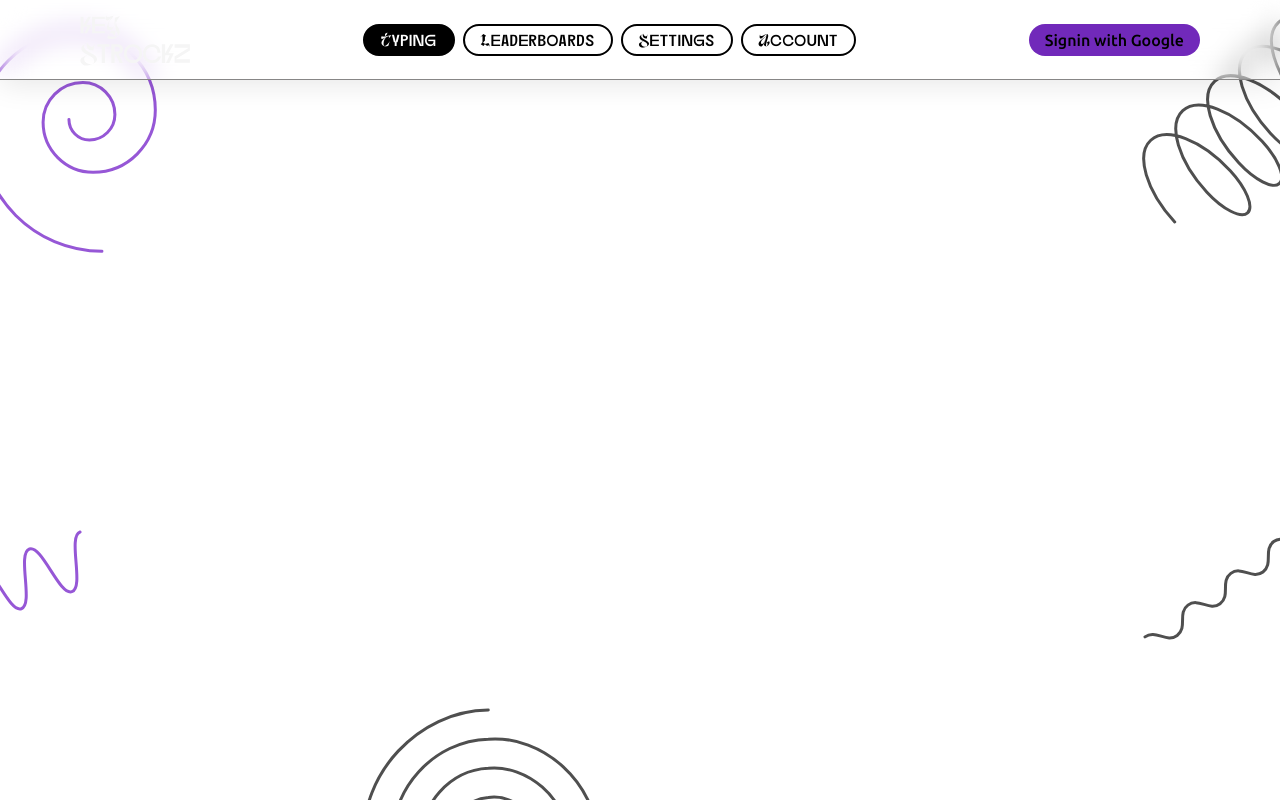
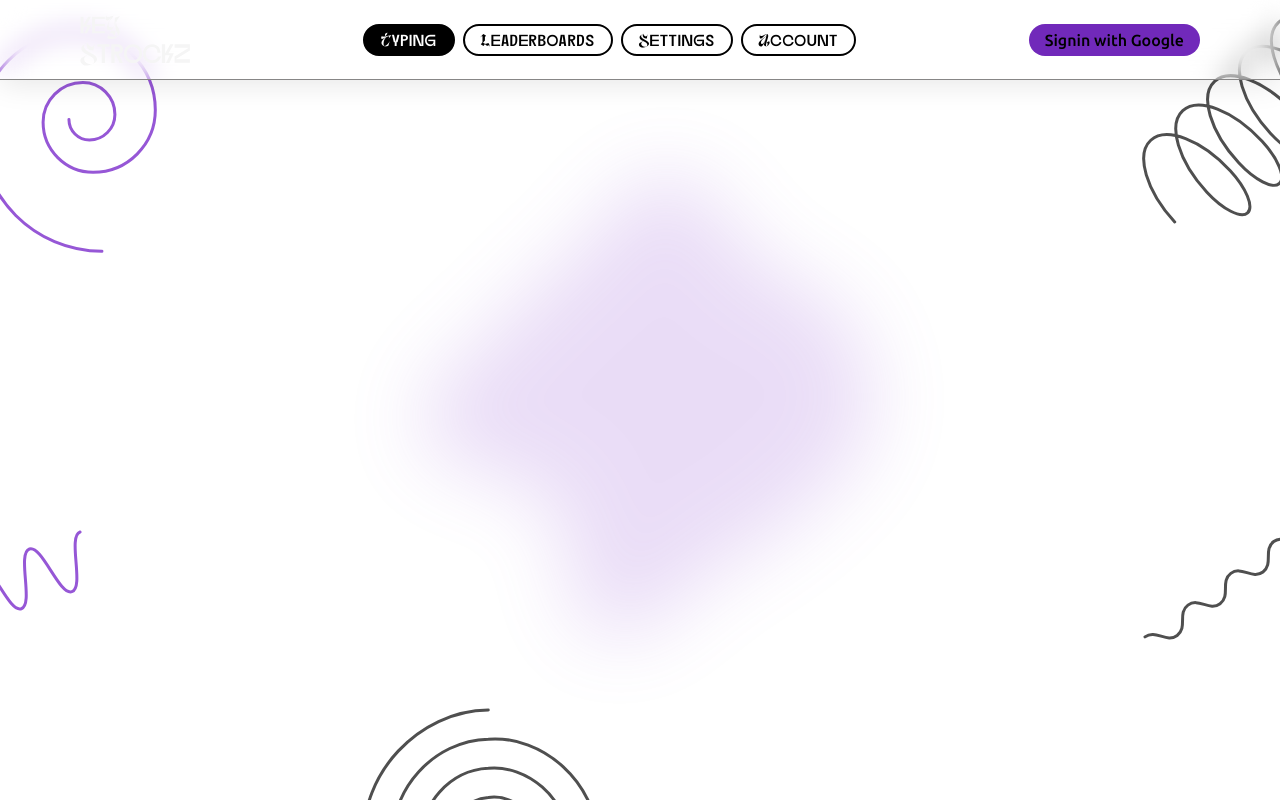
Before and after one commit to pinugit/keystrockz, a Next.js app: page / in a window 1280 px wide. Built offline with nearby package versions, Linux system fonts and the light colour scheme; no server answers.

Commit message:
added prisma

```diff
--- /dev/null
+++ b/app/components/BackgroundBlobAnimation/BgBlobAnimate.module.css
@@ -0,0 +1,26 @@
+.blob {
+  animation: blob1 2s infinite;
+}
+
+@keyframes blob1 {
+  0% {
+    d: path(
+      "M201.349 0.747984C238.114 3.59568 271.795 18.9534 302.74 38.9569C333.587 58.8977 362.689 82.5283 378.822 115.472C395.186 148.889 401.791 187.622 393.27 223.828C385.074 258.651 354.393 281.374 333.015 310.094C309.56 341.605 297.575 385.004 261.549 400.785C224.666 416.942 179.856 410.239 143.395 393.157C109.143 377.11 92.2891 340.426 69.0813 310.614C47.2462 282.565 21.5852 257.566 11.3627 223.55C0.0788197 186.003 -5.86417 144.941 8.30468 108.38C22.8116 70.9456 54.1818 42.0083 89.3054 22.4251C123.199 3.52762 162.635 -2.25065 201.349 0.747984Z"
+    );
+  }
+  33% {
+    d: path(
+      "M165.465 4.92849C199.857 6.93319 234.371 5.85283 262.759 25.3615C297.655 49.3419 331.155 80.6468 336.709 122.608C342.819 168.777 327.108 218.408 292.424 249.506C258.962 279.509 210.216 280.401 165.465 276.146C125.567 272.351 89.9362 254.713 60.5664 227.456C29.8107 198.913 0.896208 164.548 0.0253547 122.608C-0.858288 80.0528 21.4237 37.9966 56.1199 13.3166C87.0817 -8.70699 127.527 2.71714 165.465 4.92849Z"
+    );
+  }
+  66% {
+    d: path(
+      "M226.549 0.056767C264.545 1.9918 277.246 53.7221 306.556 77.8871C331.14 98.1557 366.505 103.756 384.318 130.132C403.481 158.508 415.03 194.437 407.85 227.88C400.795 260.741 371.109 282.446 346.65 305.586C324.366 326.669 298.288 340.38 272.066 356.344C235.763 378.447 202.791 432.49 163.045 417.37C121.893 401.715 145.392 330.034 116.295 297.086C86.8056 263.694 12.153 277.313 1.26611 234.18C-9.14649 192.925 47.2792 165.375 74.8532 132.896C95.042 109.115 117.625 90.0236 141.106 69.4611C169.278 44.7914 189.09 -1.85094 226.549 0.056767Z"
+    );
+  }
+  100% {
+    d: path(
+      "M144.846 5.72796C174.391 1.53801 209.488 -7.82979 230.631 13.2471C251.782 34.3324 239.641 69.254 238.525 99.1133C237.478 127.131 241.441 156.502 224.443 178.786C205.409 203.739 176.176 223.402 144.846 221.922C114.332 220.479 95.7341 191.369 72.4283 171.6C45.3637 148.643 -1.98556 134.563 0.0644408 99.1133C2.12661 63.453 50.3558 53.9075 80.3532 34.5589C100.927 21.2884 120.612 9.16471 144.846 5.72796Z"
+    );
+  }
+}
--- /dev/null
+++ b/app/components/BackgroundBlobAnimation/BgBlobAnimate.tsx
@@ -0,0 +1,25 @@
+import styles from "./BgBlobAnimate.module.css";
+const BgBlobAnimate = () => {
+  return (
+    <div className="flex justify-center items-center w-full h-full absolute">
+      <svg
+        width="1000"
+        height="450"
+        viewBox="0 0 397 410"
+        fill="none"
+        xmlns="http://www.w3.org/2000/svg"
+        className={`overflow-visible blur-2xl opacity-20 `}
+      >
+        <path
+          className={styles.blob}
+          // fill-rule="evenodd"
+          // clip-rule="evenodd"
+          d="M201.349 0.747984C238.114 3.59568 271.795 18.9534 302.74 38.9569C333.587 58.8977 362.689 82.5283 378.822 115.472C395.186 148.889 401.791 187.622 393.27 223.828C385.074 258.651 354.393 281.374 333.015 310.094C309.56 341.605 297.575 385.004 261.549 400.785C224.666 416.942 179.856 410.239 143.395 393.157C109.143 377.11 92.2891 340.426 69.0813 310.614C47.2462 282.565 21.5852 257.566 11.3627 223.55C0.0788197 186.003 -5.86417 144.941 8.30468 108.38C22.8116 70.9456 54.1818 42.0083 89.3054 22.4251C123.199 3.52762 162.635 -2.25065 201.349 0.747984Z"
+          fill="#9657d6"
+        />
+      </svg>
+    </div>
+  );
+};
+
+export default BgBlobAnimate;
--- a/app/components/BackgroundSvgShapes.tsx
+++ b/app/components/BackgroundSvgShapes.tsx
@@ -1,4 +1,3 @@
-import Image from "next/image";
 export default function BackgroundSvgShapes() {
   return (
     <>
--- a/app/components/navbar/NavBar.tsx
+++ b/app/components/navbar/NavBar.tsx
@@ -7,10 +7,8 @@ import { SignOut } from "../SignOut";
 export default async function NavBar() {
   const session = await auth();
 
-  console.log(session);
-
   return (
-    <div className="navbarBlurBg h-[80px] border-b-[1px] border-[#878686] px-20 flex justify-between items-center">
+    <div className="navbarBlurBg h-[80px] w-full border-b-[1px] border-[#878686] px-20 flex justify-between items-center fixed top-0">
       <MainLogo />
       <MenuItems />
       <div className=" width-[1/4]">
--- a/app/layout.tsx
+++ b/app/layout.tsx
@@ -2,6 +2,7 @@ import type { Metadata } from "next";
 import { Inter } from "next/font/google";
 import "./globals.css";
 import BackgroundSvgShapes from "./components/BackgroundSvgShapes";
+import BgBlobAnimate from "./components/BackgroundBlobAnimation/BgBlobAnimate";
 
 const inter = Inter({ subsets: ["latin"] });
 
@@ -19,6 +20,7 @@ export default function RootLayout({
     <html lang="en">
       <body className={inter.className + " bg-[--background-primary]"}>
         <BackgroundSvgShapes />
+        <BgBlobAnimate/>
         {children}
       </body>
     </html>
--- a/package.json
+++ b/package.json
@@ -9,6 +9,8 @@
     "lint": "next lint"
   },
   "dependencies": {
+    "@auth/prisma-adapter": "^2.1.0",
+    "@prisma/client": "^5.14.0",
     "next": "14.2.3",
     "next-auth": "^5.0.0-beta.18",
     "react": "^18",
@@ -21,6 +23,7 @@
     "eslint": "^8",
     "eslint-config-next": "14.2.3",
     "postcss": "^8",
+    "prisma": "^5.14.0",
     "tailwindcss": "^3.4.1",
     "typescript": "^5"
   }
```
Also changed, not shown: 1 other file (tests, documents, lock files or other folders).
